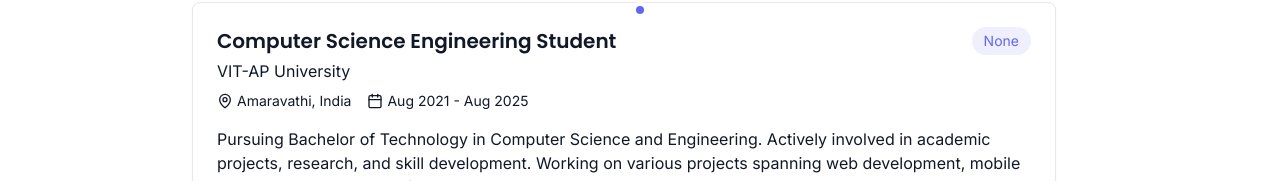
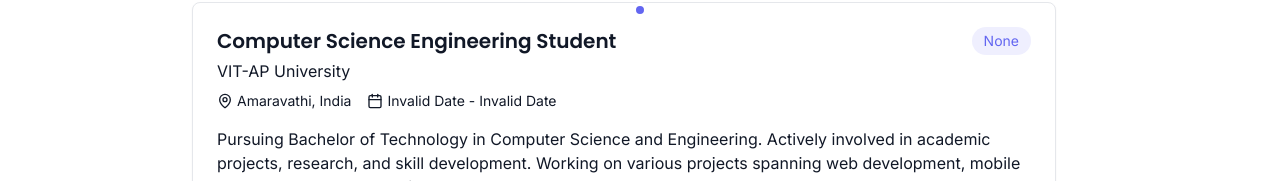
Before and after one commit to Sai-Naman-Gangiredla/PORTFOLIO, a Next.js app: page /experience in a window 1280 px wide. Shown: the part 490-671 px from the top of the page. Built offline with nearby package versions, Linux system fonts and the light colour scheme.

Commit message:
Clear startDate and endDate in experience data
Updated startDate and endDate fields to empty strings.

```diff
--- a/src/data/experience.ts
+++ b/src/data/experience.ts
@@ -19,8 +19,8 @@ export const experiences: Experience[] = [
     jobTitle: "Computer Science Engineering Student",
     company: "VIT-AP University",
     location: "Amaravathi, India",
-    startDate: "2021-08",
-    endDate: "2025-08",
+    startDate: "",
+    endDate: "",
     description: "Pursuing Bachelor of Technology in Computer Science and Engineering. Actively involved in academic projects, research, and skill development. Working on various projects spanning web development, mobile app development, and AI/ML applications.",
     achievements: [
       "Developed multiple full-stack projects including BrewIt PWA, Product Analyzer, and Bone Fracture Detection system",
```
